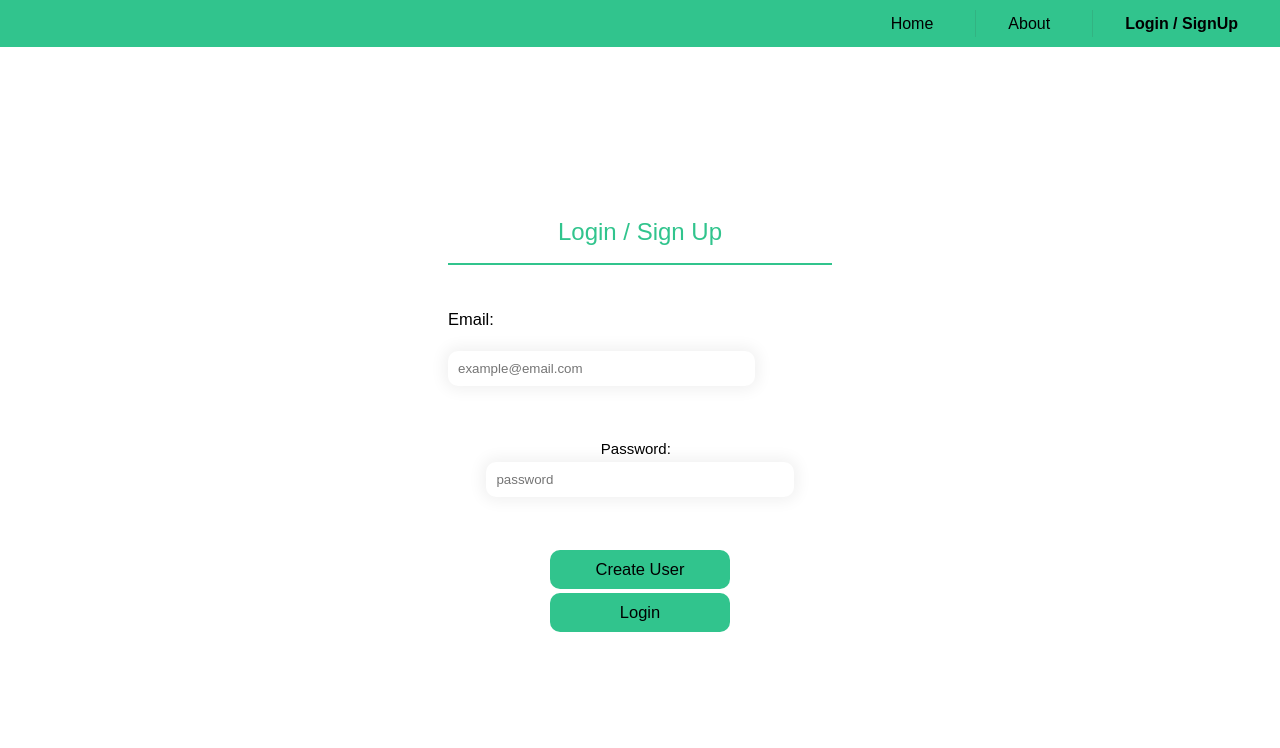
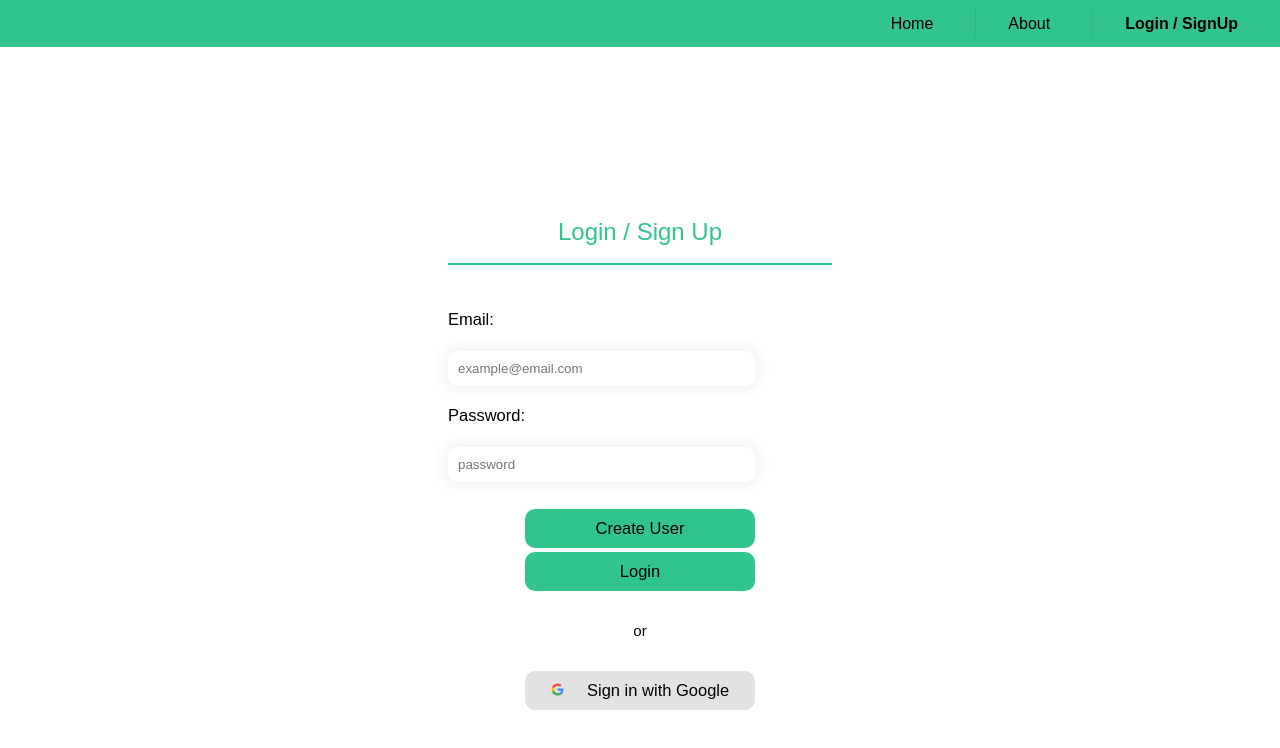
Before and after one commit to Andrew-Bremond/Rubbish-Radar, a Vue app: page /UserAuth in a window 1280 px wide. Shown: the top 748 px of the page. Built offline with nearby package versions, Linux system fonts and the light colour scheme.

Commit message:
Fixing Google Maps

```diff
--- a/src/views/Home.vue
+++ b/src/views/Home.vue
@@ -128,7 +128,7 @@ import UserInputMap from "../components/userInputMap.vue";
         }
 
         for(let i = 0; i < this.locArray.length; i ++){
-          let type = this.locArray[i].type;
+          let type = this.locArray[i].location.type;
           let marker = new google.maps.Marker({
             position: new google.maps.LatLng(this.locArray[i].location.latitude, this.locArray[i].location.longitude),
             map: map
@@ -140,8 +140,8 @@ import UserInputMap from "../components/userInputMap.vue";
 
           google.maps.event.addListener(marker, 'click', function(){
 
-            infoWindow.setContent('<p>' + locationVar + '</p>' + '<br>' + '<button @click="upvote">Upvote</button>'
-             + '<button @click="downvote">Downvote</button>');
+            infoWindow.setContent('<p>' + locationVar + '</p>' + '<p>' + type + '</p>' + '<button class = "trashButtons" @click="upvote">Upvote</button>'
+             + '<button class = "trashButtons" @click="downvote">Downvote</button>');
 
             infoWindow.open(map, this);
           });
--- a/src/views/UserAuth.vue
+++ b/src/views/UserAuth.vue
@@ -5,16 +5,28 @@
 
       <p style="text-align: left; ">
       Email: &nbsp; &nbsp; &nbsp; &nbsp; <input type="text" class="inputBox" v-model.trim="email" placeholder="example@email.com"/>
-      </p>
       <br>
       Password: &nbsp; <input type="password" class="inputBox" v-model.trim="password" placeholder="password"/>
       <template v-if="password && password.length < 6" style="color:red">
         <br>Your password must be at least 6 characters
       </template>
-      <br><br><br>
-      <button class = "trashButtons" @click="createUser">Create User</button>
+      </p>
+
+      <button class="social-button" @click="createUser">Create User</button>
       <br>
-      <button class = "trashButtons" @click="login">Login</button>
+      <button class="social-button" @click="login">Login</button>
+      <br>
+      <br>
+      or
+      <br>
+      <br>
+      <button class="social-button" style="background-color: rgb(226, 226, 226);" @click="socialLogin">
+          <img alt="Google Logo" src="../assets/google-logo4.png">
+          &nbsp; &nbsp; Sign in with Google
+      </button>
+      <br>
+      <br>
+
       <template v-if="userNotFound">
         <br>User not found
       </template>
@@ -29,10 +41,10 @@
       </p> -->
 
     </template>
-    <template v-else>
-      <button class = "trashButtons" @click="signOut">Sign Out</button>
-    </template>
-  </div>
+      <template v-else>
+            <button class = "trashButtons" @click="signOut">Sign Out</button>
+      </template>
+    </div>
 </template>
 
 <script>
@@ -120,6 +132,23 @@ export default {
     border-bottom-width: 5%; */
   }
   .social-button {
+    background-color: #31c48d;
+    color: black;
+    padding: 10px 20px;
+    border: none;
+    border-radius: 10px;
+    cursor: pointer;
+    text-decoration: none;
+    display: inline-block;
+    transition: background-color 0.3s ease;
+    min-width: 180px;
+    min-height: 30px;
+    font-family: Arial, Helvetica, sans-serif;
+    font-size: 110%;
+    margin-left: 2px;
+    margin-right: 2px;
+    margin-top: 2px;
+    margin-bottom: 2px;
     max-width: 100%;
     width: 60%;
   }
```
